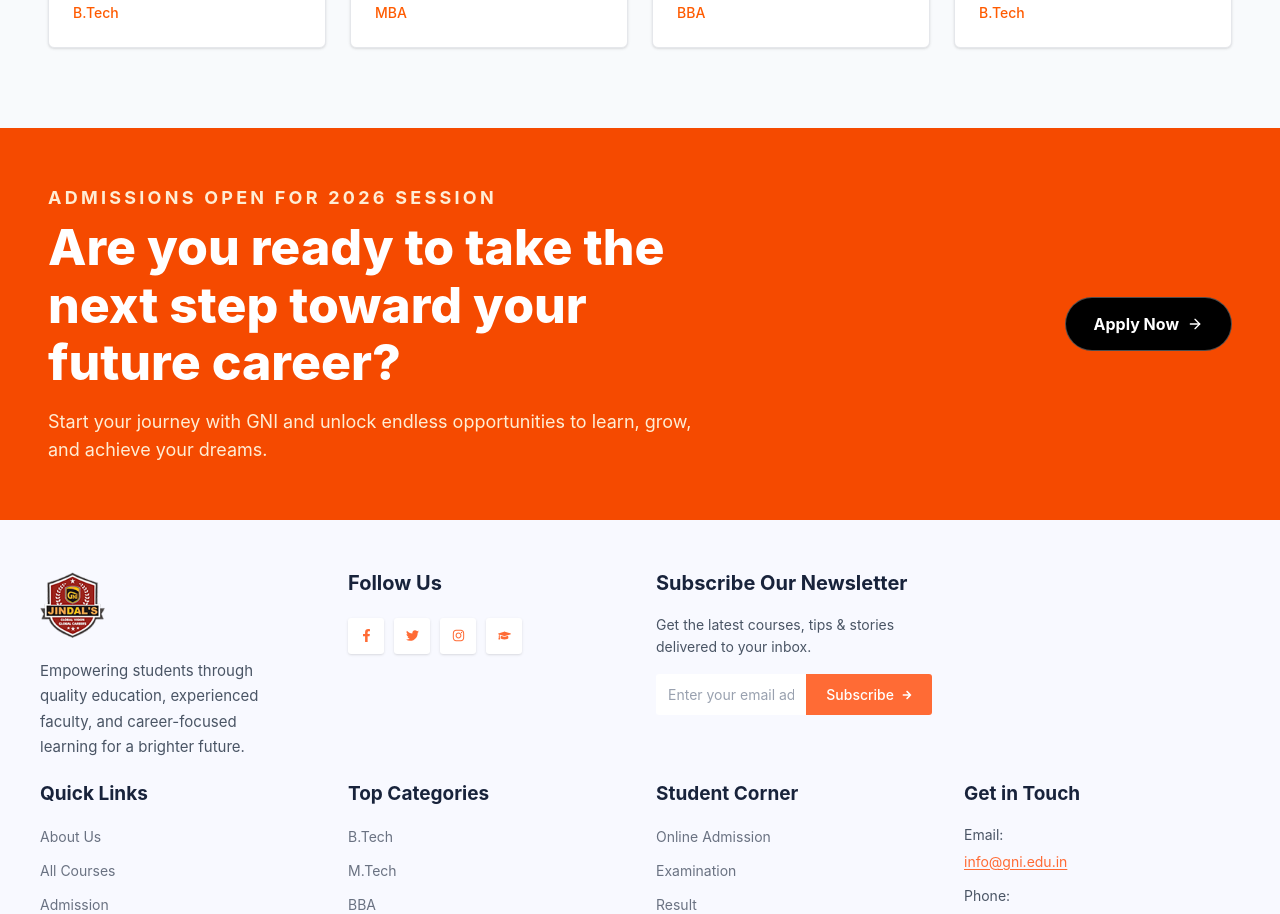
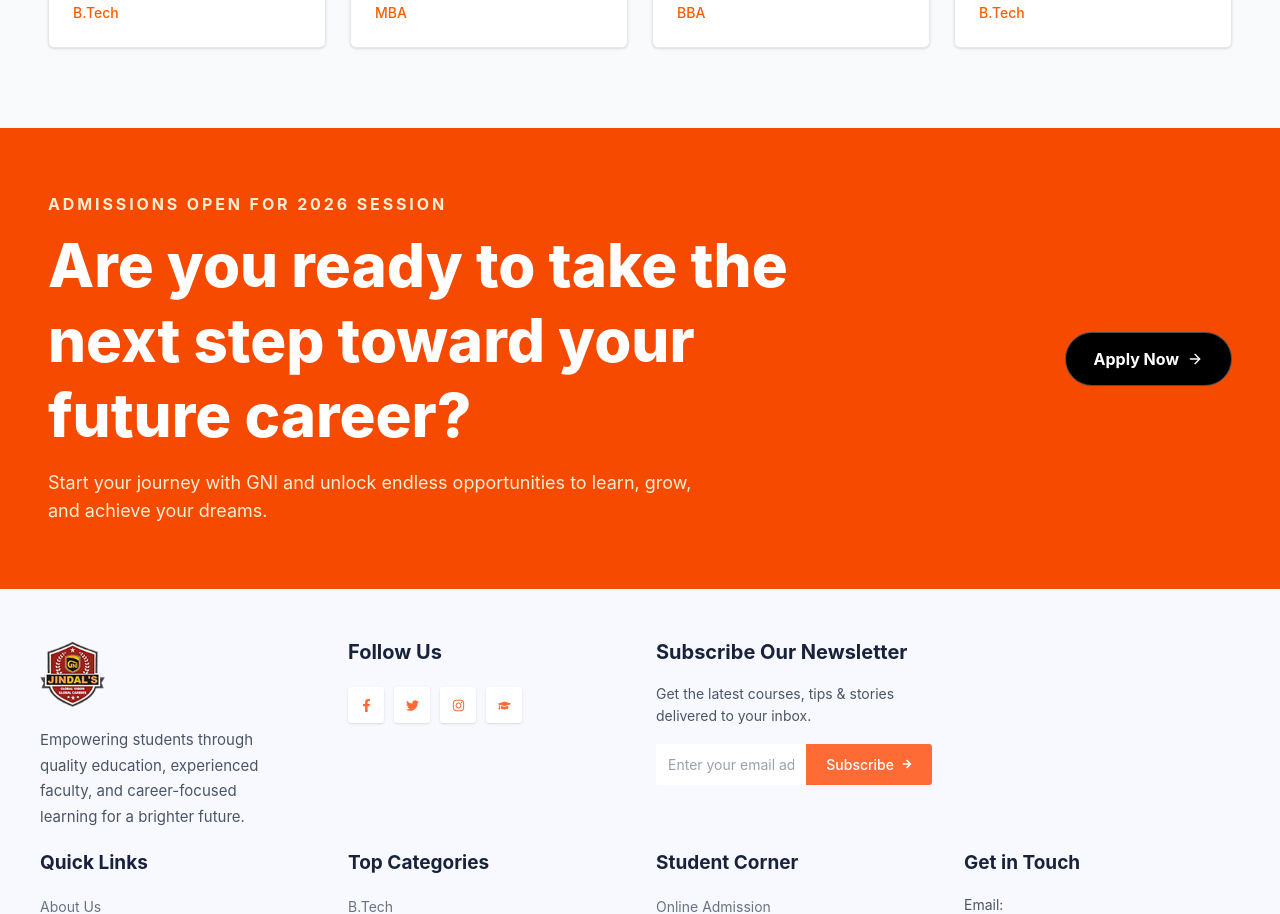
Before and after one commit to Nikhilguleria98/GNI, a React (Vite) app in the folder frontend/: page /placements in a window 1280 px wide. Shown: the part 4040-4954 px from the top of the page. Built offline with nearby package versions, Linux system fonts and the light colour scheme.

Commit message:
Update Placement CTA section

```diff
--- a/frontend/src/pages/Placements/PlacementCTA.jsx
+++ b/frontend/src/pages/Placements/PlacementCTA.jsx
@@ -1,35 +1,59 @@
 import { FiArrowRight } from "react-icons/fi";
+import { Link } from "react-router-dom";
 
 export default function PlacementCTA() {
   return (
     <section className="bg-orange-600">
-      <div className="mx-auto flex max-w-7xl flex-col gap-7 px-5 py-10 sm:px-8 sm:py-12 md:flex-row md:items-center md:justify-between md:gap-10 lg:px-12 lg:py-14">
+      <div className="mx-auto flex max-w-7xl flex-col gap-8 px-4 py-10 sm:px-6 sm:py-12 lg:flex-row lg:items-center lg:justify-between lg:px-12 lg:py-16">
 
-        {/* content */}
+        {/* Content */}
         <div className="text-white">
-
-          {/* heading */}
-          <p className="text-[14px] font-bold uppercase tracking-[0.18em] text-orange-100 sm:text-[15px] md:text-[17px] lg:text-[18px]">
+          <p className="text-xs font-bold uppercase tracking-[0.18em] text-orange-100 sm:text-sm md:text-base">
             Admissions Open for 2026 Session
           </p>
 
-          <h2 className="mt-2 max-w-2xl text-[30px] font-extrabold leading-[1.15] sm:text-[38px] md:text-[42px] lg:text-[48px] xl:text-[50px]">
+          <h2 className="mt-3 max-w-3xl text-3xl font-extrabold leading-tight sm:text-4xl md:text-5xl lg:text-5xl xl:text-6xl">
             Are you ready to take the next step toward your future career?
           </h2>
 
-          {/* description */}
-          <p className="mt-4 max-w-2xl text-[14px] leading-6 text-orange-100 sm:text-[15px] sm:leading-7 md:text-[17px] md:leading-7 lg:text-[18px] lg:leading-7">
+          <p className="mt-4 max-w-2xl text-sm leading-6 text-orange-100 sm:text-base sm:leading-7 md:text-lg">
             Start your journey with GNI and unlock endless opportunities to
             learn, grow, and achieve your dreams.
           </p>
         </div>
 
-        {/* button */}
-        <button type="button" className="inline-flex w-fit shrink-0 items-center gap-2 rounded-full border border-white/30 bg-black px-6 py-3 text-[14px] font-bold text-white transition hover:bg-gray-900 sm:px-7 sm:py-3.5 sm:text-[15px] md:text-[16px]">
-          Apply Now
+        {/* Button */}
+        <div className="flex justify-start lg:justify-end">
+          <Link
+            to="/apply-now"
+            className="
+              inline-flex
+              items-center
+              gap-2
+              rounded-full
+              border
+              border-white/30
+              bg-black
+              px-6
+              py-3
+              text-sm
+              font-bold
+              text-white
+              transition-all
+              duration-300
+              hover:bg-gray-900
+              hover:scale-105
+              sm:px-7
+              sm:py-3.5
+              sm:text-base
+              whitespace-nowrap
+            "
+          >
+            Apply Now
+            <FiArrowRight className="text-base" />
+          </Link>
+        </div>
 
-          <FiArrowRight className="text-[15px] sm:text-[16px]" />
-        </button>
       </div>
     </section>
   );
```
